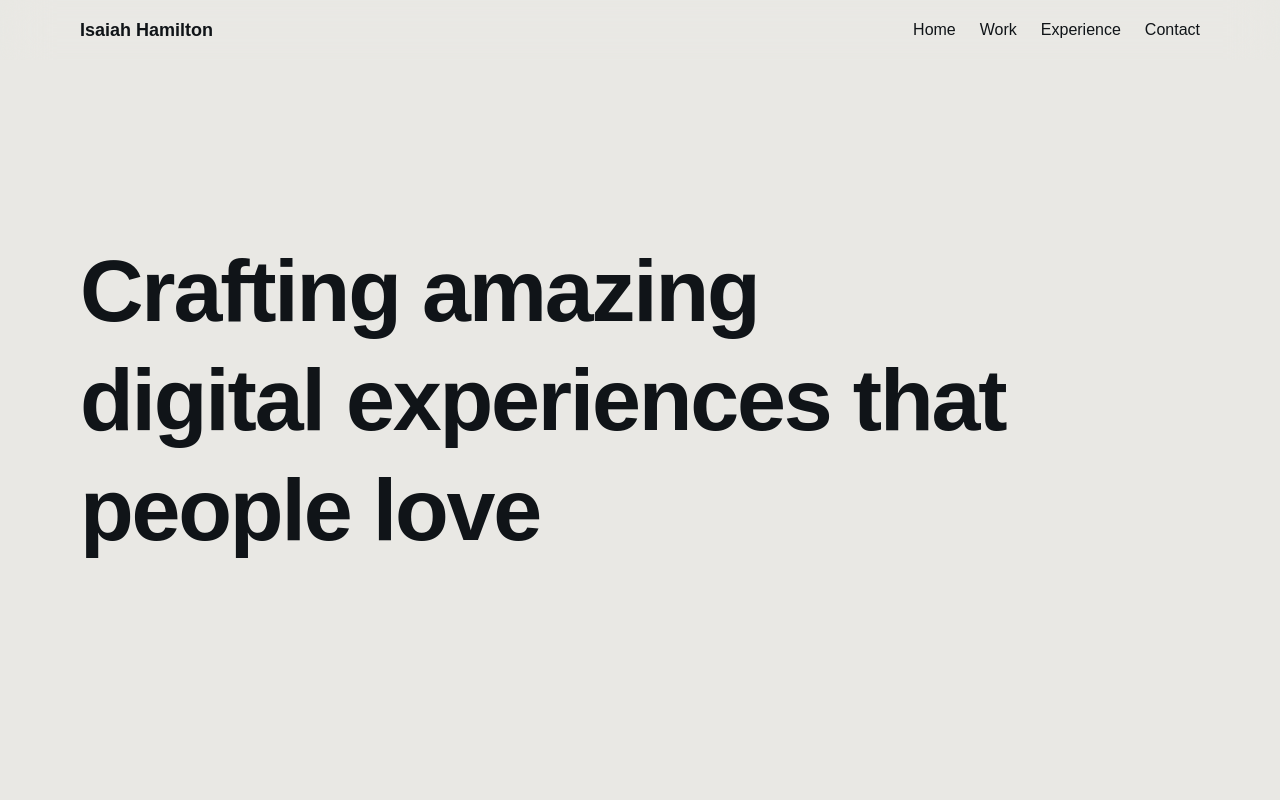
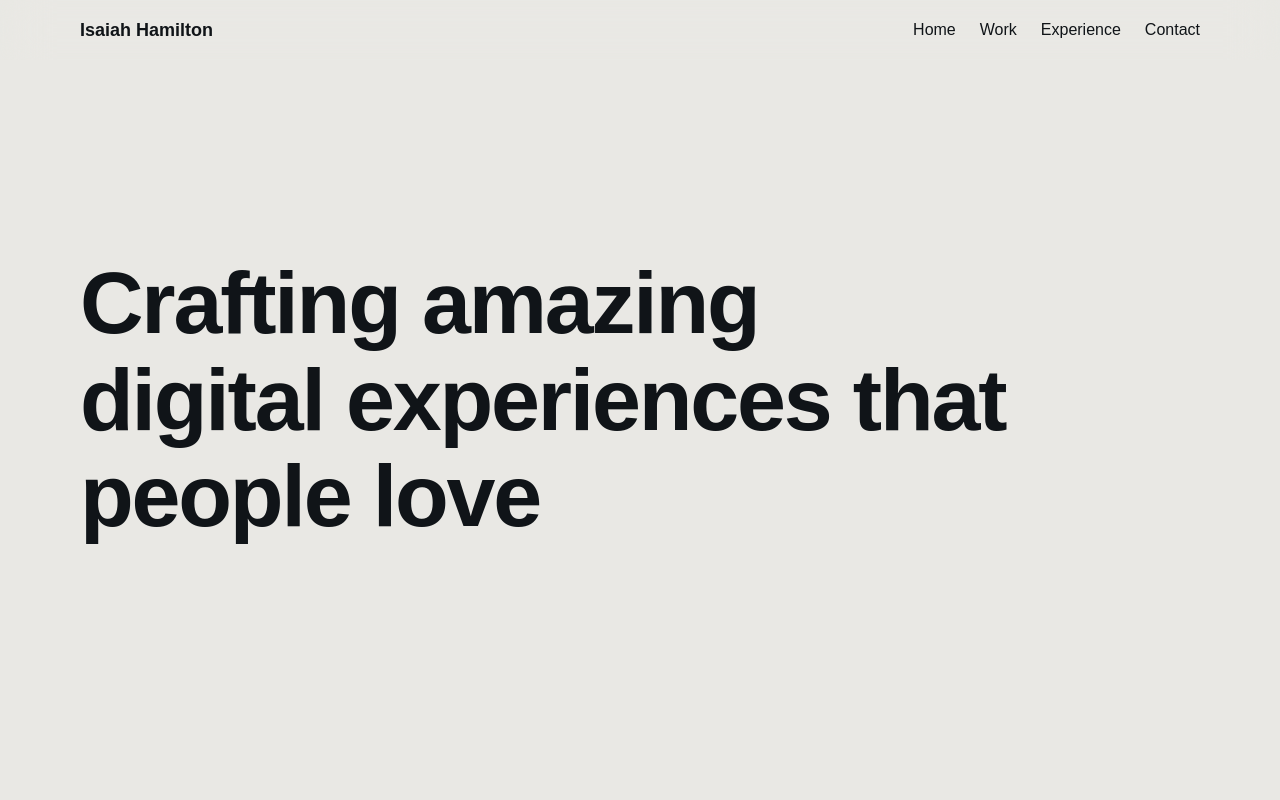
Before and after one commit to Isaiah-Hamilton/Portfolio, a Next.js app: page / in a window 1280 px wide. Shown: the top 800 px of the page. Built offline with nearby package versions, Linux system fonts and the light colour scheme; a web font is replaced by a local one.

Commit message:
update line height

```diff
--- a/components/Hero.tsx
+++ b/components/Hero.tsx
@@ -25,7 +25,7 @@ const Hero = () => {
                   }}
                 >
                   <motion.h1
-                    className='text-[38px] sm:text-[46px] md:text-[54px] lg:text-[72px] xl:text-[88px] md:leading-[1.25em] lg:leading-[6.85rem] tracking-tight font-semibold'
+                    className='text-[38px] sm:text-[46px] md:text-[54px] lg:text-[72px] xl:text-[88px] md:leading-[1em] lg:leading-[1.1em] tracking-tight font-semibold'
                     initial={{ opacity: 0 }}
                     animate={{ opacity: 1 }}
                     transition={{
```
